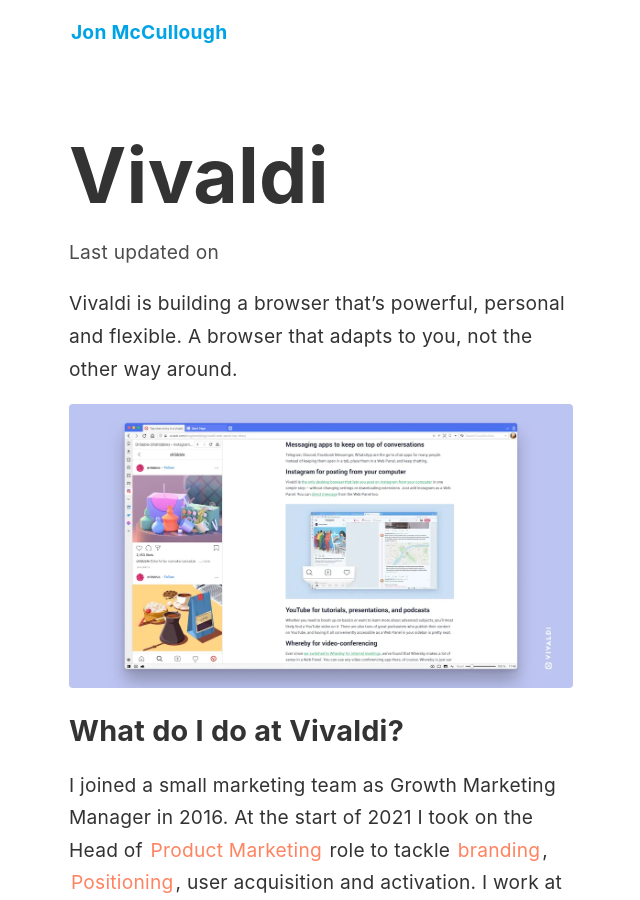
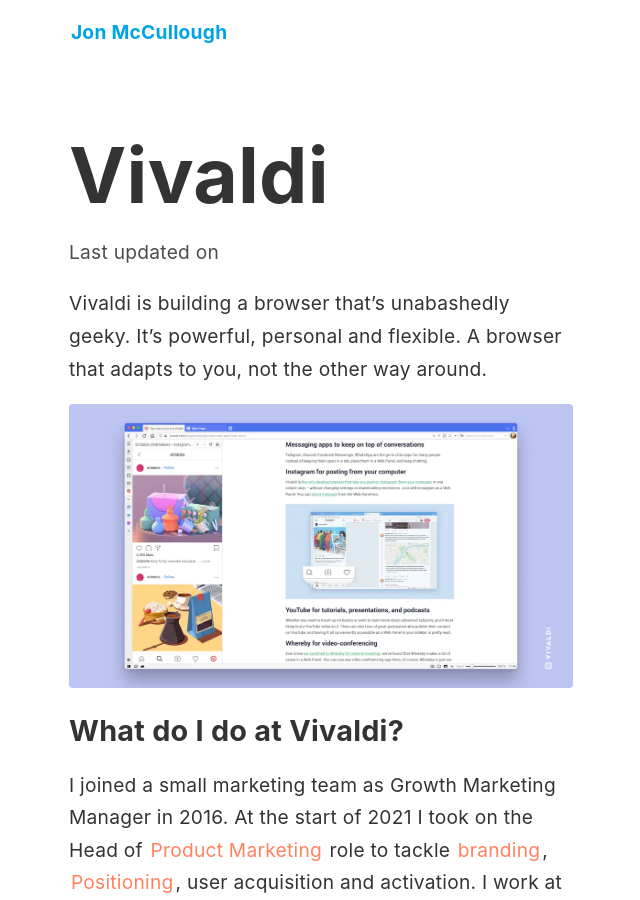
Before and after one commit to jonmccull/digital-garden, a Jekyll site: the page built from _notes/vivaldi.md, in a window 1280 px wide and 900 px high. Shown: the whole window, without its empty margins (319-959 px from the left). Built offline with Jekyll 4.4.1, drawn with Linux system fonts in a browser that asks for light colours; some of the changed lines change nothing that is shown.

Commit message:
Vivaldi - Added page excerpt
Signed-off-by: Jon McCullough <jonmccull@pm.me>

```diff
--- a/_notes/vivaldi.md
+++ b/_notes/vivaldi.md
@@ -2,9 +2,10 @@
 title: Vivaldi
 permalink: /vivaldi/
 image: /assets/10-Vivaldi-Web-Panel.png
+excerpt: Vivaldi is building a browser that's unabashedly geeky. It's powerful, personal and flexible. A browser that adapts to you, not the other way around.
 ---
 
-Vivaldi is building a browser that's powerful, personal and flexible. A browser that adapts to you, not the other way around.
+Vivaldi is building a browser that's unabashedly geeky. It's powerful, personal and flexible. A browser that adapts to you, not the other way around.
 
 ![Vivaldi Browser](/assets/10-Vivaldi-Web-Panel.webp)
 
```
